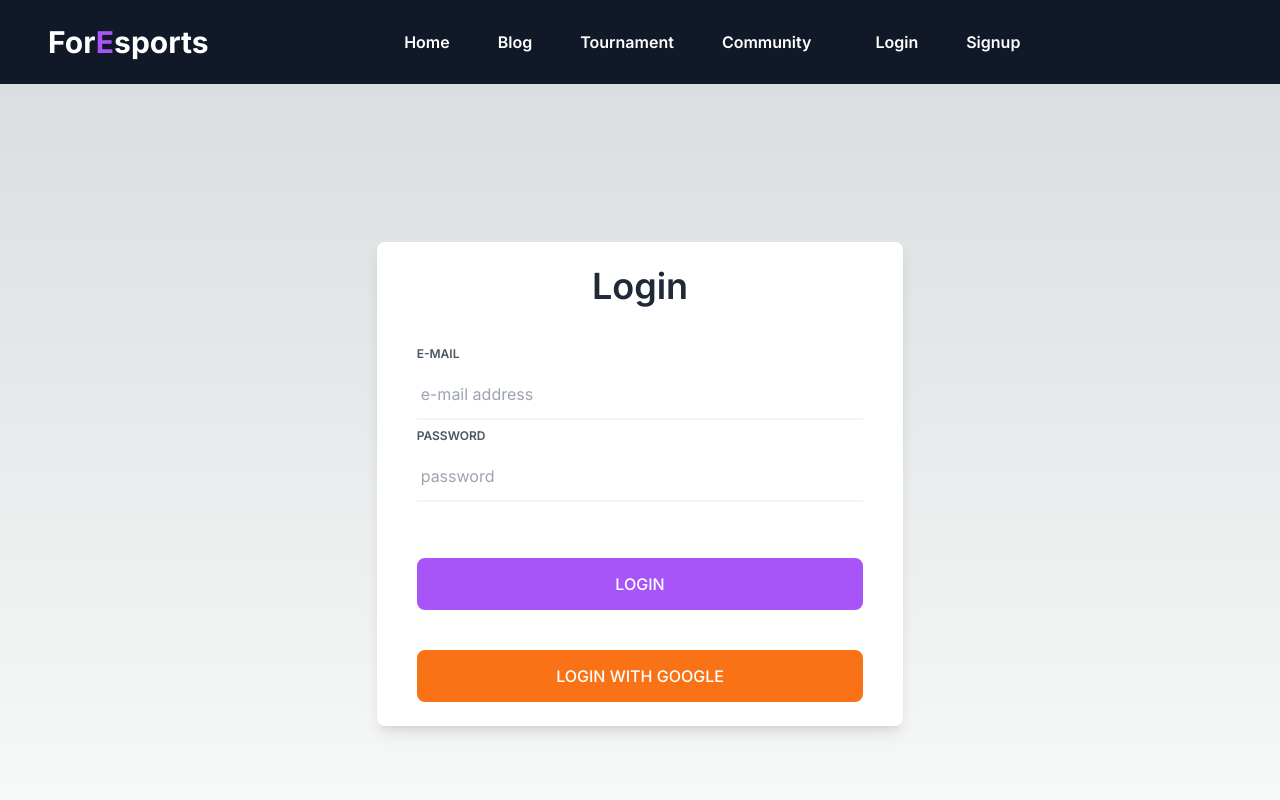
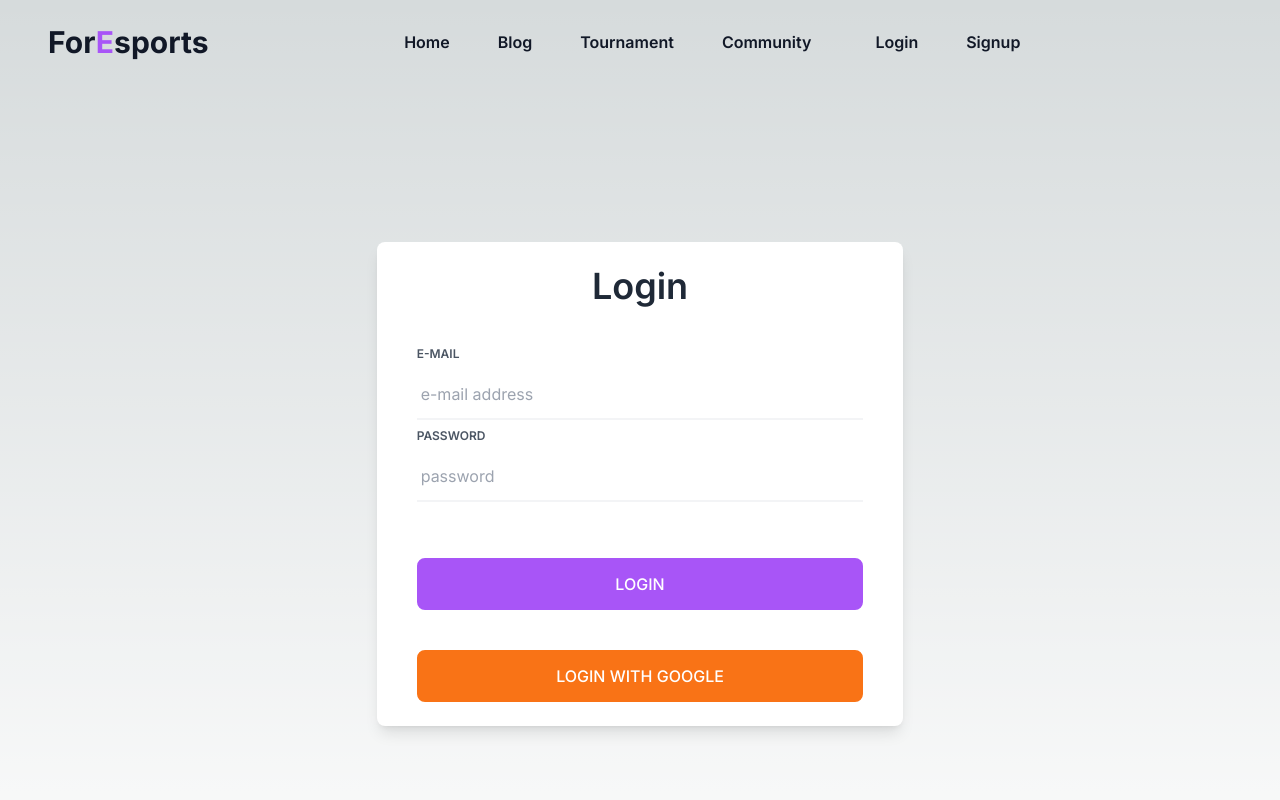
Before and after one commit to HanenAljadani/ForEsports, a Next.js app: page /Auth/login in a window 1280 px wide. Shown: the top 800 px of the page. Built offline with nearby package versions, Linux system fonts and the light colour scheme; no server answers.

Commit message:
UI improvmenet

```diff
--- a/app/Components/navbar.jsx
+++ b/app/Components/navbar.jsx
@@ -27,25 +27,25 @@ function Navbar() {
   };
 
   return (
-      <nav className="flex justify-between bg-gray-900 text-white w-screen">
+      <nav className="flex justify-between  w-screen">
         <div className="px-5 xl:px-12 py-6 flex w-full items-center">
-          <a className="text-xl md:text-3xl font-bold font-heading" href="#">
+          <a className="text-xl md:text-3xl font-bold font-heading text-gray-900" href="#">
             For<span className="text-purple-500">E</span>sports
           </a>
-          <ul className=" flex  md:flex-inline font-light space-x-2 pl-4 text-[8px] md:text-base md:flex md:px-4 mx-auto md:font-semibold md:font-heading md:space-x-12 ">
-            <li><a className="hover:text-gray-200" href="/home">Home</a></li>
-            <li><a className="hover:text-gray-200" href="/blog">Blog</a></li>
-            <li><a className="hover:text-gray-200" href="#">Tournament</a></li>
-            <li><a className="hover:text-gray-200" href="#">Community</a></li>
+          <ul className="text-gray-900 flex  md:flex-inline font-light space-x-2 pl-4 text-[8px] md:text-base md:flex md:px-4 mx-auto md:font-semibold md:font-heading md:space-x-12 ">
+            <li><a className="hover:text-purple-500" href="/">Home</a></li>
+            <li><a className="hover:text-purple-500" href="/blog">Blog</a></li>
+            <li><a className="hover:text-purple-500" href="#">Tournament</a></li>
+            <li><a className="hover:text-purple-500" href="#">Community</a></li>
            {   loading ? null :!user ? (
             <ul className=" flex  md:flex-inline font-light space-x-2 pl-4 text-[8px] md:text-base md:flex md:px-4 mx-auto md:font-semibold md:font-heading md:space-x-12">
 
-            <li><Link className="hover:text-gray-200" href="/Auth/login">Login</Link></li>
-            <li><Link className="hover:text-gray-200" href="/Auth/signup">Signup</Link></li>
+            <li><Link className="hover:text-purple-500" href="/Auth/login">Login</Link></li>
+            <li><Link className="hover:text-purple-500" href="/Auth/signup">Signup</Link></li>
             </ul>
             ): (
 
-              <li><a className="hover:text-gray-200 cursor-pointer" onClick={handleSignOut} >Signout</a></li>
+              <li><a className="hover:text-purple-500 cursor-pointer" onClick={handleSignOut} >Signout</a></li>
 
 
             ) }
--- a/app/home/landingPage/page.jsx
+++ /dev/null
@@ -1,25 +0,0 @@
-import React from 'react'
-
-function Landing() {
-  return (
-
-<>
-<div>
-<div className="flex justify-between items-center   md:bg-gray-300">
-<div className="md:p-14 md:w-4/3 md:h-{900px} ">
-  <h1 className='text-purple-700 font-bold text-5xl'>All About Esports</h1>
-  <h3 className='md:w-1/2 md:pt-4 md:font-light md:text-2xl'>You can find tournament to join, Esports to watch, or blog to read</h3>
-</div>
-<div className="w-2/3">
-  <img src="/img/2.png" alt="" class="w-full h-auto"/>
-</div>
-</div>
-
-
-</div>
-
-
-</>
-  )
-}
-export default Landing;
--- a/app/home/page.jsx
+++ /dev/null
@@ -1,15 +0,0 @@
-
-import Landing from "./landingPage/page";
-
-function page() {
-  return (
-
-
-<div className="h-screen">
-<Landing/>
-
-</div>
-
-  )
-}
-export default page;
--- a/app/layout.tsx
+++ b/app/layout.tsx
@@ -23,7 +23,7 @@ export default function RootLayout({
       <AuthContextProvider>
         <Navbar />
 
-        <div className="flex flex-col  bg-grey-300 h-full">
+        <div className="flex flex-col   h-full">
 
             {children}
 
--- a/app/page.tsx
+++ b/app/page.tsx
@@ -2,8 +2,20 @@
 //import Navbar from '@/components/Navbar'
 export default function Home() {
   return (
-    <main>
+    <main >
+      <div className="h-screen ">
+<div className="flex justify-between items-center   md:bg-gray-300">
+<div className="md:p-14 md:w-4/3 md:h-{900px} ">
+  <h1 className='text-purple-700 font-bold text-5xl'>All About Esports</h1>
+  <h3 className='md:w-1/2 md:pt-4 md:font-light md:text-2xl'>You can find tournament to join, Esports to watch, or blog to read</h3>
+</div>
+<div className="w-2/3">
+  <img src="/img/2.png" alt="" className="w-full h-auto"/>
+</div>
+</div>
 
+
+</div>
     </main>
   )
 }
```
